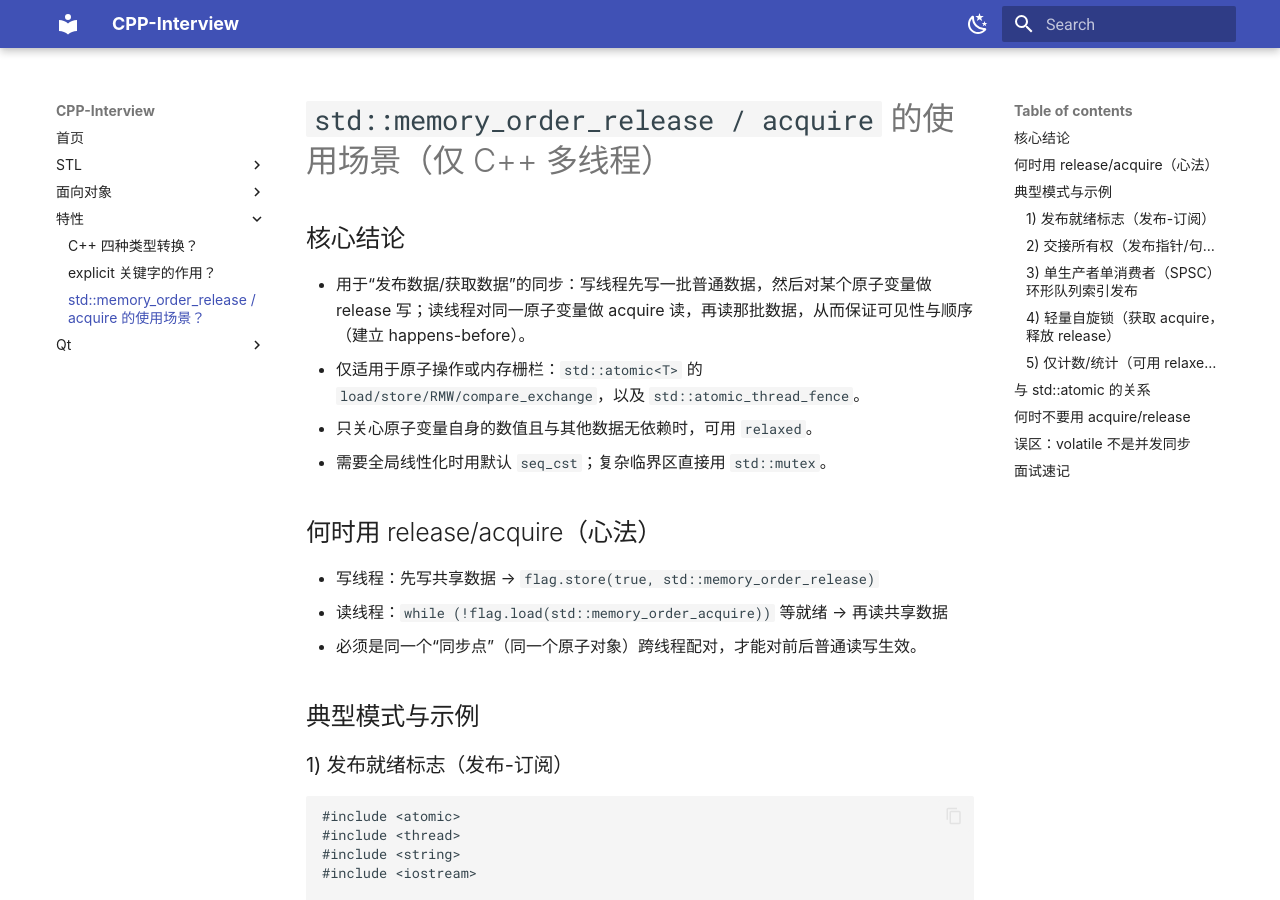
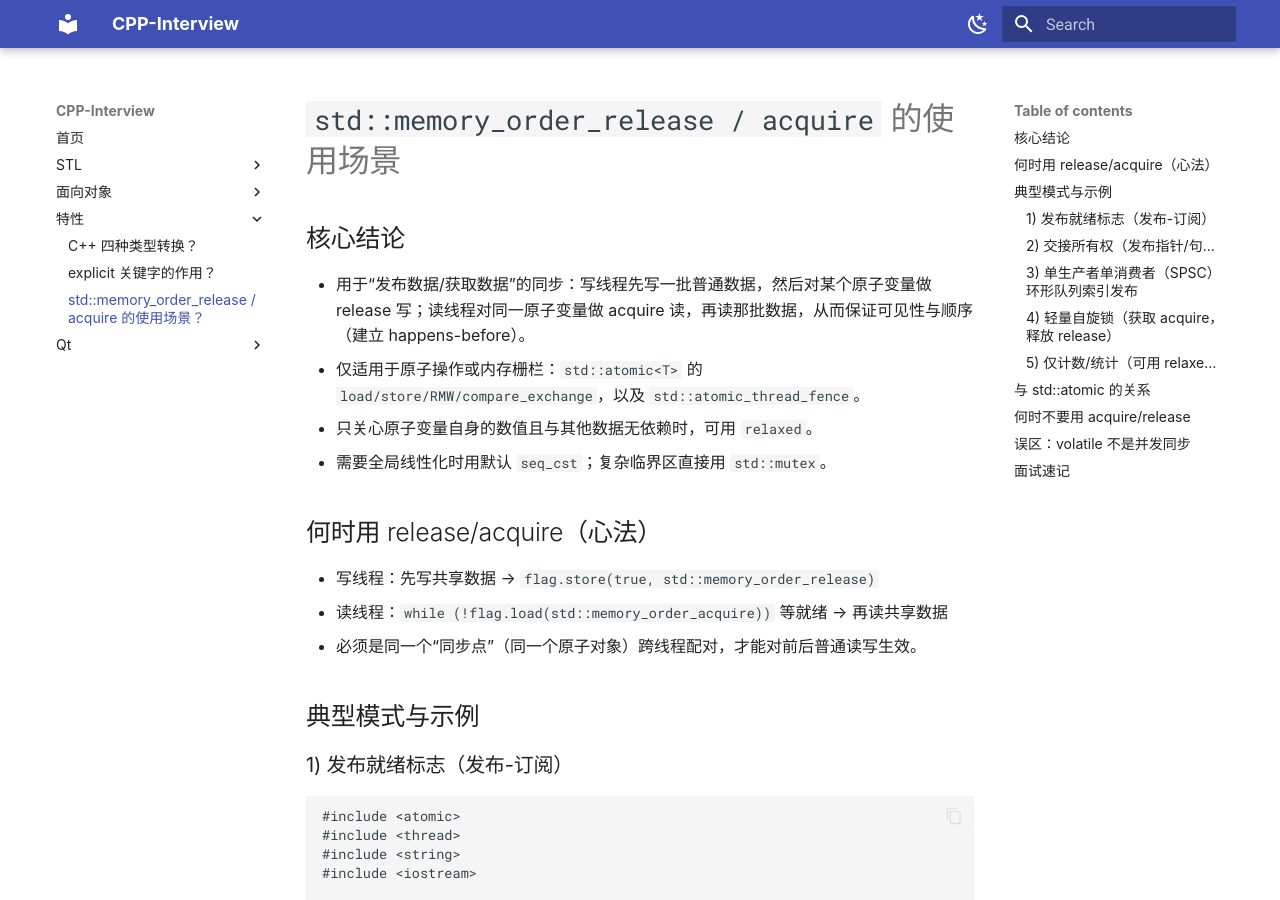
Before and after one commit to SwartzMss/CPP-Interview, an MkDocs documentation site: the page built from docs/language/memory_order_acquire_release.md, in a window 1280 px wide and 900 px high. Built offline with MkDocs 1.6.1 and Material for MkDocs 9.7.7, drawn with Linux system fonts in a browser that asks for light colours.

Commit message:
docs(language): remove parenthetical from memory_order acquire/release page heading

```diff
--- a/docs/language/memory_order_acquire_release.md
+++ b/docs/language/memory_order_acquire_release.md
@@ -4,7 +4,7 @@ tags:
   - language
 ---
 
-# `std::memory_order_release / acquire` 的使用场景（仅 C++ 多线程）
+# `std::memory_order_release / acquire` 的使用场景
 
 ## 核心结论
 
```
